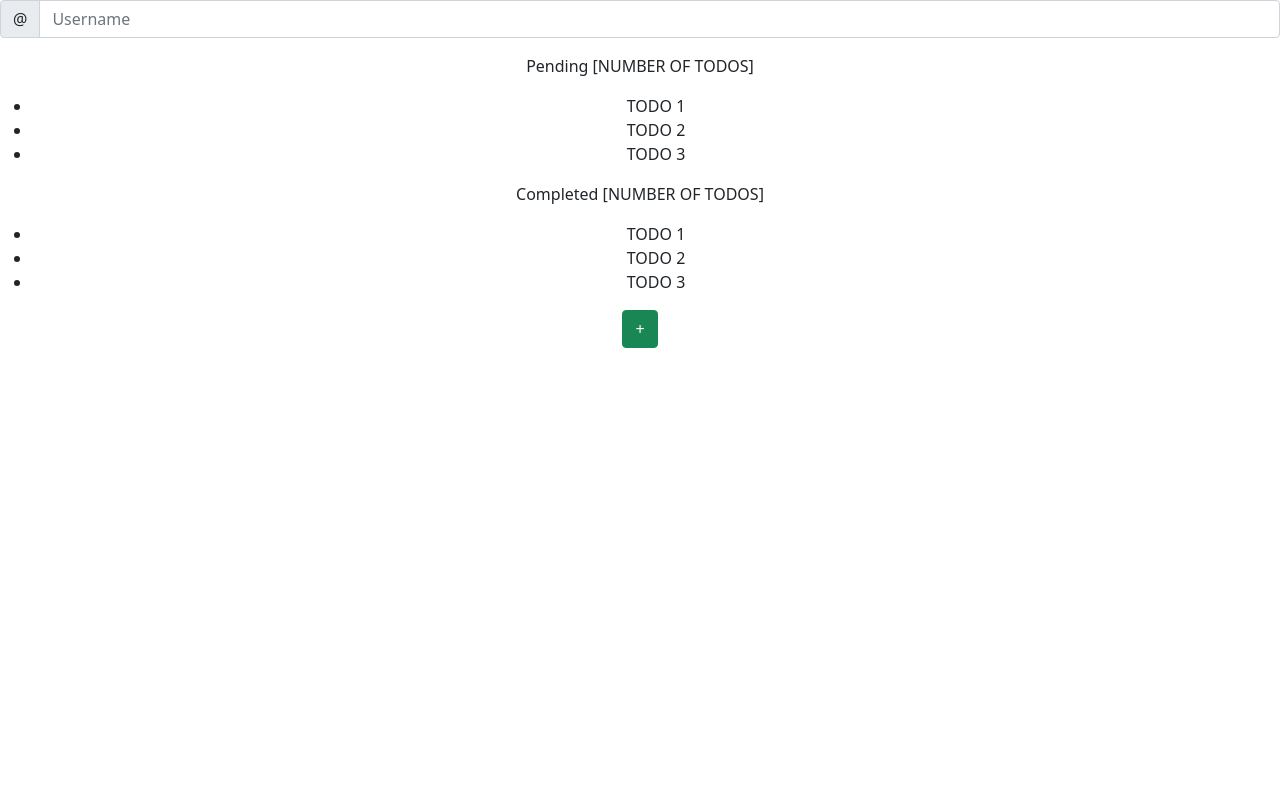
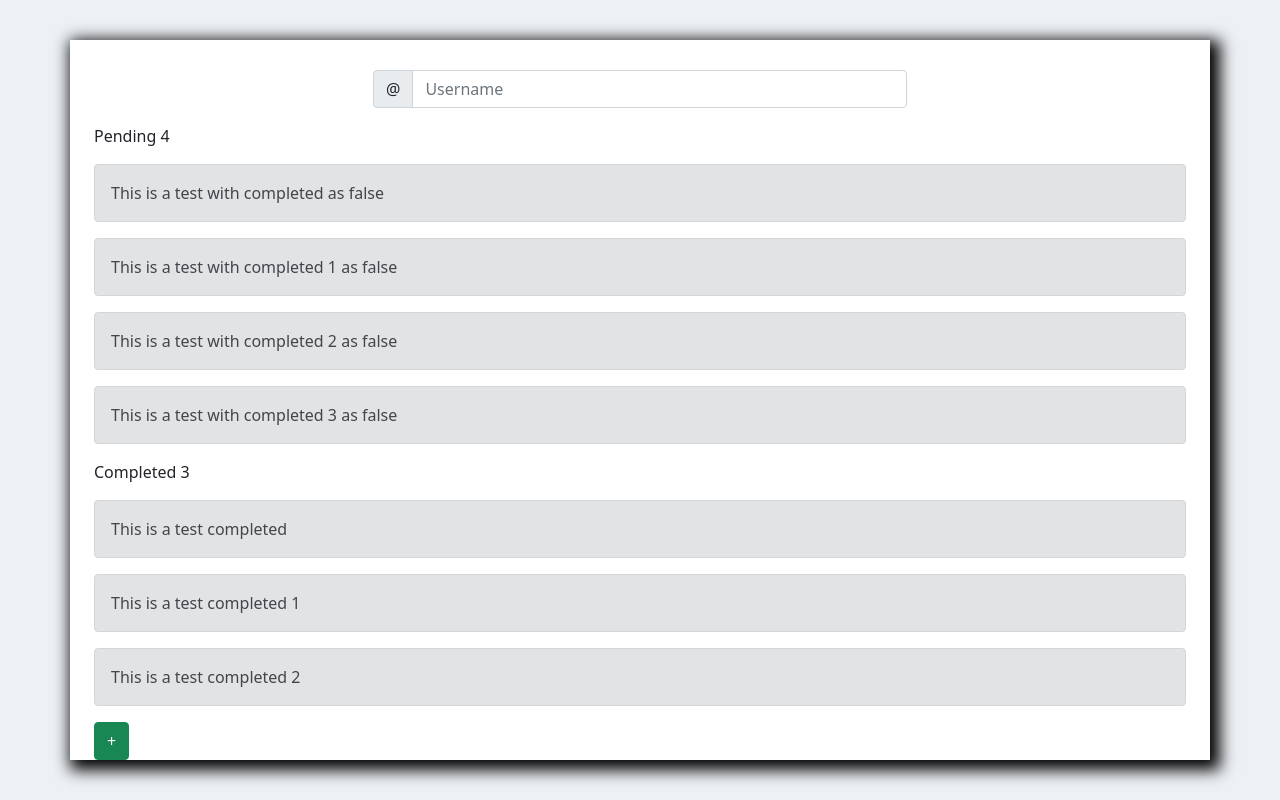
Before and after one commit to rzela/todo-app-react, a React (Create React App) app: page / in a window 1280 px wide. Built offline with nearby package versions, Linux system fonts and the light colour scheme.

Commit message:
adding style and rendering items

```diff
--- a/src/TodoContext/index.js
+++ b/src/TodoContext/index.js
@@ -3,8 +3,23 @@ import React from 'react';
 const TodoContext = React.createContext();
 
 const InternalTodoProvider = (props) => {
+	const todoList = [
+		{ text: 'This is a test with completed as false', completed: false },
+		{ text: 'This is a test with completed 1 as false', completed: false },
+		{ text: 'This is a test with completed 2 as false', completed: false },
+		{ text: 'This is a test with completed 3 as false', completed: false },
+		{ text: 'This is a test completed', completed: true },
+		{ text: 'This is a test completed 1', completed: true },
+		{ text: 'This is a test completed 2', completed: true },
+	];
 	return (
-		<TodoContext.Provider value={{todoList: [{text: 'This is a test'}]}}>{props.children}</TodoContext.Provider>
+		<TodoContext.Provider
+			value={{
+				todoList,
+			}}
+		>
+			{props.children}
+		</TodoContext.Provider>
 	);
 };
 
--- a/src/components/App.js
+++ b/src/components/App.js
@@ -1,48 +1,35 @@
 import React from 'react';
 import '../styles/App.css';
+import 'bootstrap/dist/css/bootstrap.min.css';
+import { Container, Row, Col, Button } from 'react-bootstrap';
 
+import { TodoGroupList } from './TodoGroupList';
+import { TodoSearcher } from './TodoSearcher';
 import { TodoContext } from '../TodoContext';
 
-import 'bootstrap/dist/css/bootstrap.min.css';
-import { InputGroup, FormControl, Button } from 'react-bootstrap';
 
 function App() {
 	const { todoList } = React.useContext(TodoContext);
 	console.log(todoList);
 	return (
 		<div className="App">
-			{/* SEACHER */}
-			<InputGroup className="mb-3">
-				<InputGroup.Text id="basic-addon1">@</InputGroup.Text>
-				<FormControl
-					placeholder="Username"
-					aria-label="Username"
-					aria-describedby="basic-addon1"
-				/>
-			</InputGroup>
+			<Container className="main-container">
+				<TodoSearcher />
+				<Container>
+					<Row>
+						<Col>
+							{/* TODOS GROUP PENDING */}
+							<TodoGroupList completed={false} />
 
-			{/* TODOS GROUP PENDING */}
-			<div>
-				<p> Pending [NUMBER OF TODOS]</p>
-				<ul>
-					<li>TODO 1</li>
-					<li>TODO 2</li>
-					<li>TODO 3</li>
-				</ul>
-			</div>
+							{/* TODOS GROUP COMPLETED */}
+							<TodoGroupList completed={true} />
 
-			{/* TODOS GROUP COMPLETED */}
-			<div>
-				<p> Completed [NUMBER OF TODOS]</p>
-				<ul>
-					<li>TODO 1</li>
-					<li>TODO 2</li>
-					<li>TODO 3</li>
-				</ul>
-			</div>
-
-			{/* CREATE BUTTON */}
-			<Button variant="success">+</Button>
+							{/* CREATE BUTTON */}
+							<Button variant="success">+</Button>
+						</Col>
+					</Row>
+				</Container>
+			</Container>
 		</div>
 	);
 }
--- /dev/null
+++ b/src/components/TodoGroupList.js
@@ -0,0 +1,32 @@
+import React from 'react';
+import { TodoContext } from '../TodoContext';
+import { TodoItem } from './TodoItem';
+
+const TodoGroupList = ({ completed }) => {
+	const { todoList } = React.useContext(TodoContext);
+
+	const counter = todoList.filter(
+		(todo) => todo.completed === completed
+	).length;
+
+	const filteredTodoList = todoList.filter(
+		(todo) => todo.completed === completed
+	);
+
+	const isEmpty = filteredTodoList.length === 0;
+
+	return (
+		<div>
+			{!isEmpty && (
+				<p>
+					{completed ? 'Completed' : 'Pending'} {counter}
+				</p>
+			)}
+			{filteredTodoList.map((todo) => (
+				<TodoItem todo={todo}></TodoItem>
+			))}
+		</div>
+	);
+};
+
+export { TodoGroupList };
--- /dev/null
+++ b/src/components/TodoItem.js
@@ -0,0 +1,11 @@
+import React from 'react';
+import { Alert } from 'react-bootstrap';
+const TodoItem = ({ todo }) => {
+	return (
+		<Alert key={todo.text} variant="secondary">
+			{todo.text}
+		</Alert>
+	);
+};
+
+export { TodoItem };
--- /dev/null
+++ b/src/components/TodoSearcher.js
@@ -0,0 +1,26 @@
+import React from 'react';
+import { Container, Row, Col, InputGroup, FormControl } from 'react-bootstrap';
+
+const TodoSearcher = (props) => {
+	return (
+		<Container>
+			<Row>
+				<Col xs={6} md={3}>
+					{' '}
+				</Col>
+				<Col xs={6} md={6}>
+					<InputGroup className="mb-3">
+						<InputGroup.Text id="basic-addon1">@</InputGroup.Text>
+						<FormControl
+							placeholder="Username"
+							aria-label="Username"
+							aria-describedby="basic-addon1"
+						/>
+					</InputGroup>
+				</Col>
+			</Row>
+		</Container>
+	);
+};
+
+export { TodoSearcher };
--- a/src/styles/App.css
+++ b/src/styles/App.css
@@ -1,38 +1,15 @@
 .App {
-  text-align: center;
+    height: 100vh;
+    background-color: rgba(237, 241, 245, 0.972);
+    display: flex;
+    align-items: center;
 }
-
-.App-logo {
-  height: 40vmin;
-  pointer-events: none;
+.main-container {
+    background-color: white;
+    height: 90%;
+    width: 90%;
+    padding: 30px;
+    -webkit-box-shadow: 5px 5px 15px 5px #000000;
+    box-shadow: 5px 5px 15px 5px #000000;
+    /* border: black 1px solid;     */
 }
-
-@media (prefers-reduced-motion: no-preference) {
-  .App-logo {
-    animation: App-logo-spin infinite 20s linear;
-  }
-}
-
-.App-header {
-  background-color: #282c34;
-  min-height: 100vh;
-  display: flex;
-  flex-direction: column;
-  align-items: center;
-  justify-content: center;
-  font-size: calc(10px + 2vmin);
-  color: white;
-}
-
-.App-link {
-  color: #61dafb;
-}
-
-@keyframes App-logo-spin {
-  from {
-    transform: rotate(0deg);
-  }
-  to {
-    transform: rotate(360deg);
-  }
-}
```
